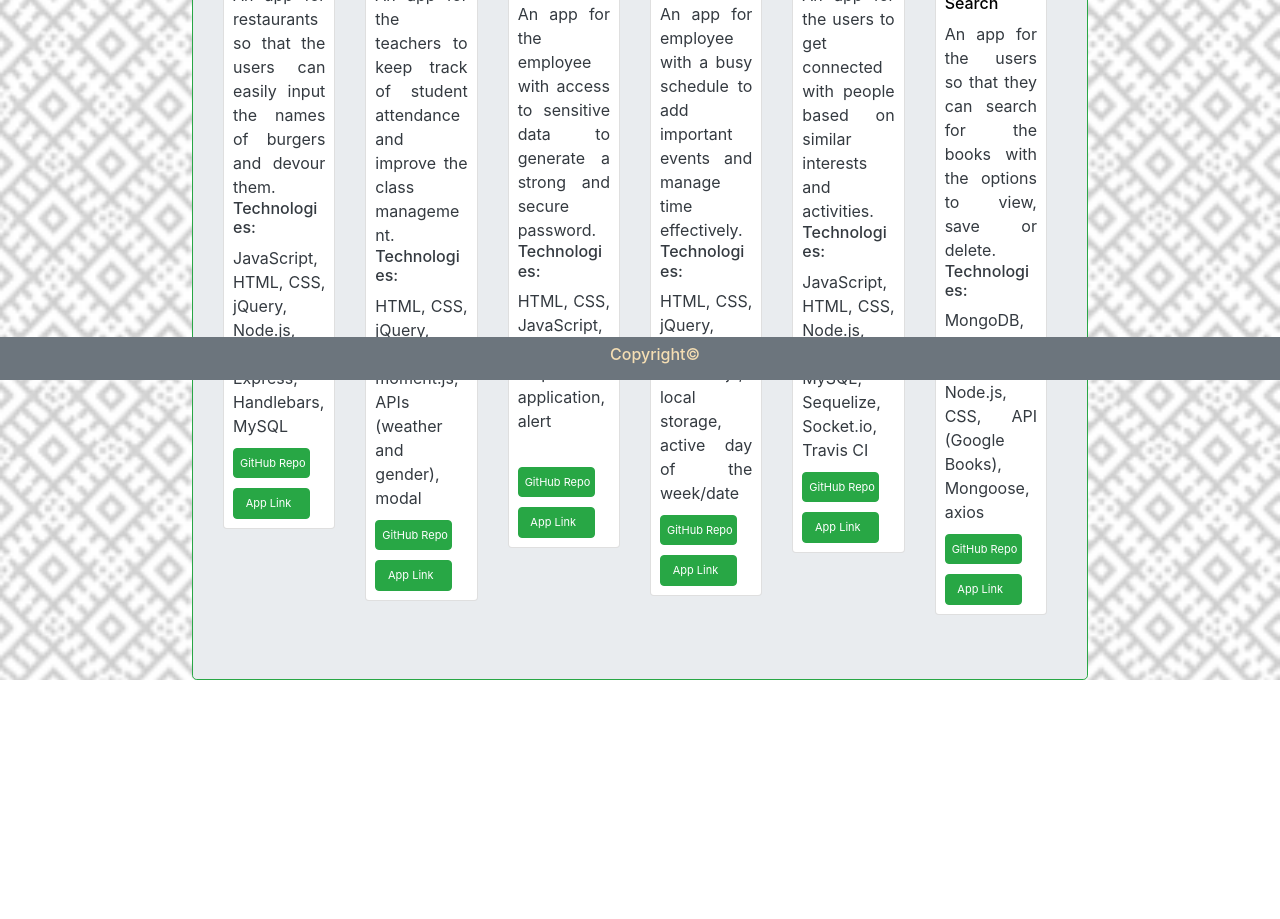
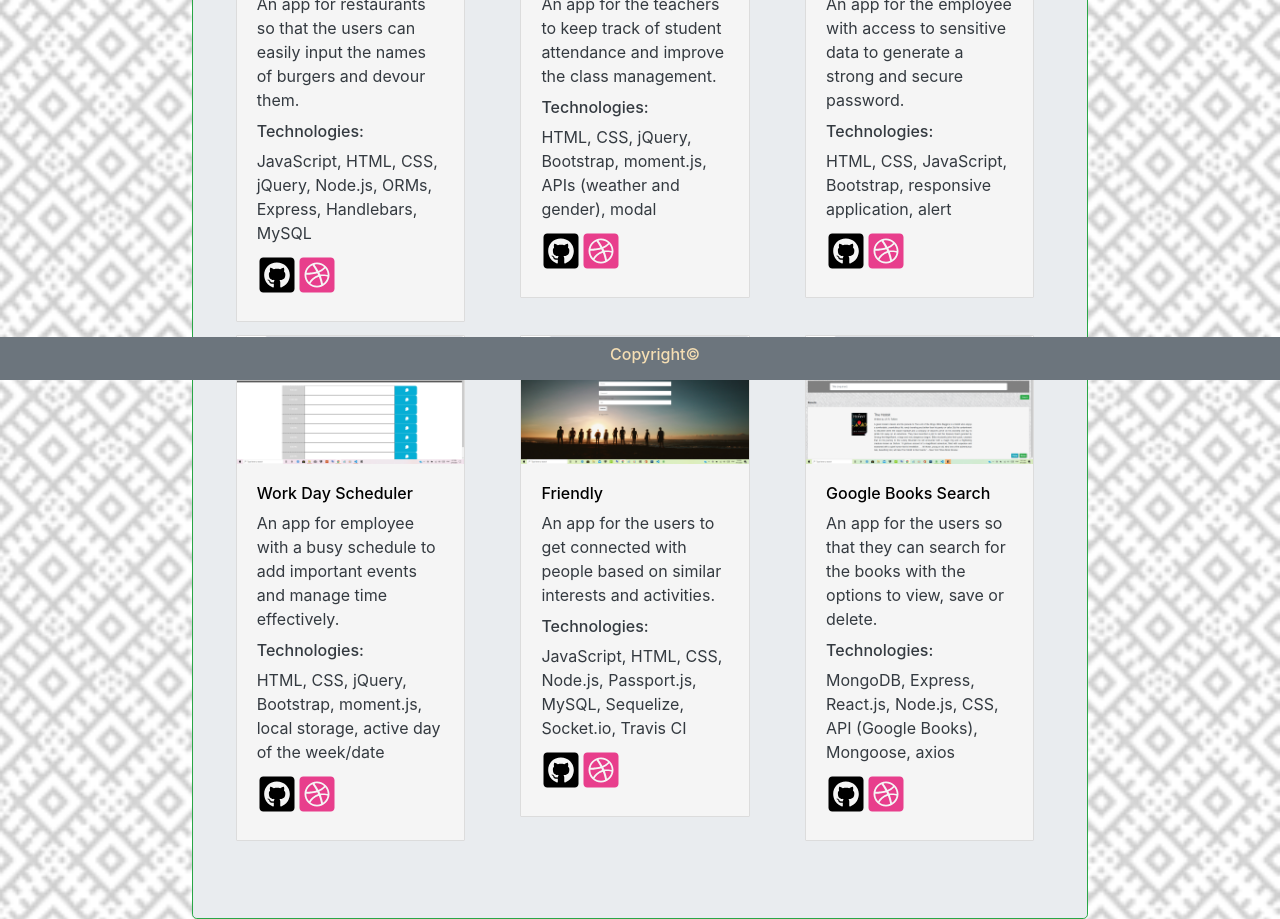
Before and after one commit to iwidener/Professional-Portfolio, a React (Create React App) app: page /Professional-Portfolio/portfolio in a window 1280 px wide. Shown: the part 420-1339 px from the top of the page. Before the commit the page ends 1100 px from the top, so only its background shows below. Built offline with nearby package versions, Linux system fonts and the light colour scheme.

Commit message:
Changed the style of cards with project info. Replaced buttons with icons.

```diff
--- a/src/App.js
+++ b/src/App.js
@@ -7,6 +7,10 @@ import Navbar from "./components/Navbar";
 import Home from "./pages/About";
 import Footer from "./components/Footer";
 import "./App.css";
+
+let val;
+val = window.scrollY;
+console.log(val);
 
 function App() {
   return (
--- a/src/components/Card/index.js
+++ b/src/components/Card/index.js
@@ -1,4 +1,6 @@
 import React from "react";
+import { FaDribbbleSquare } from "react-icons/fa";
+import { FaGithubSquare } from "react-icons/fa";
 import img1 from "./visual-presentation1.png";
 import img2 from "./visual-presentation2.png";
 import img3 from "./visual-presentation3.png";
@@ -12,7 +14,8 @@ function Card(props) {
 
         <div className="cards">
 
-            <div className="col-md-2">
+            <div className="col-md-4">
+
                 <div className="card" id="project1">
                     <img src={img1} alt="visual-presentation1" className="card-img-top" />
 
@@ -24,13 +27,19 @@ function Card(props) {
                             <h6 className="techno-title text-dark">Technologies:</h6>
                             <div className="techno-list">JavaScript, HTML, CSS, jQuery, Node.js, ORMs, Express, Handlebars, MySQL</div>
                         </div>
-                        <a href="https://github.com/iwidener/Burger" target="_blank" rel="noopener noreferrer" className="btn btn-success">GitHub Repo</a>
-                        <a href="https://floating-eyrie-38357.herokuapp.com/" target="_blank" rel="noopener noreferrer" className="btn btn-success">App Link</a>
+                        <a href="https://github.com/iwidener/Burger" target="_blank" rel="noopener noreferrer">
+                            <FaGithubSquare color="black" size="40px" />
+                        </a>
+                        <a href="https://burger-star.herokuapp.com/" target="_blank" rel="noopener noreferrer">
+                            <FaDribbbleSquare color="#e83e8c" size="40px" />
+                        </a>
+                        {/* <a href="https://github.com/iwidener/Burger" target="_blank" rel="noopener noreferrer" className="btn1 btn-success">GitHub Repo</a>
+                        <a href="https://burger-star.herokuapp.com/" target="_blank" rel="noopener noreferrer" className="btn2 btn-success">App Link</a> */}
                     </div>
                 </div>
             </div>
 
-            <div className="col-md-2">
+            <div className="col-md-4">
                 <div className="card" id="project2">
                     <img src={img2} alt="visual-presentation2" className="card-img-top" />
 
@@ -42,13 +51,19 @@ function Card(props) {
                             <h6 className="techno-title text-dark">Technologies:</h6>
                             <div className="techno-list">HTML, CSS, jQuery, Bootstrap, moment.js, APIs (weather and gender), modal</div>
                         </div>
-                        <a href="https://github.com/kayla8693/classroom-self-checkin" target="_blank" rel="noopener noreferrer" className="btn btn-success">GitHub Repo</a>
-                        <a href="https://kayla8693.github.io/classroom-self-checkin/" target="_blank" rel="noopener noreferrer" className="btn btn-success">App Link</a>
+                        <a href="https://github.com/kayla8693/classroom-self-checkin" target="_blank" rel="noopener noreferrer">
+                            <FaGithubSquare color="black" size="40px" />
+                        </a>
+                        <a href="https://kayla8693.github.io/classroom-self-checkin/" target="_blank" rel="noopener noreferrer">
+                            <FaDribbbleSquare color="#e83e8c" size="40px" />
+                        </a>
+                        {/* <a href="https://github.com/kayla8693/classroom-self-checkin" target="_blank" rel="noopener noreferrer" className="btn1 btn-success">GitHub Repo</a>
+                        <a href="https://kayla8693.github.io/classroom-self-checkin/" target="_blank" rel="noopener noreferrer" className="btn2 btn-success">App Link</a> */}
                     </div>
                 </div>
             </div>
 
-            <div className="col-md-2">
+            <div className="col-md-4">
                 <div className="card" id="project3">
                     <img src={img3} alt="visual-presentation3" className="card-img-top" />
 
@@ -58,17 +73,21 @@ function Card(props) {
                             An app for the employee with access to sensitive data to generate a strong and secure password.</div>
                         <div className="technologies">
                             <h6 className="techno-title text-dark">Technologies:</h6>
-                            <div className="techno-list">HTML, CSS, JavaScript, Bootstrap, responsive application, alert<br />
-                            <br />
-                            </div>
+                            <div className="techno-list">HTML, CSS, JavaScript, Bootstrap, responsive application, alert</div>
                         </div>
-                        <a href="https://github.com/iwidener/Password-Generator" target="_blank" rel="noopener noreferrer" className="btn btn-success">GitHub Repo</a>
-                        <a href="https://iwidener.github.io/Password-Generator/" target="_blank" rel="noopener noreferrer" className="btn btn-success">App Link</a>
+                        <a href="https://github.com/iwidener/Password-Generator" target="_blank" rel="noopener noreferrer">
+                            <FaGithubSquare color="black" size="40px" />
+                        </a>
+                        <a href="https://iwidener.github.io/Password-Generator/" target="_blank" rel="noopener noreferrer">
+                            <FaDribbbleSquare color="#e83e8c" size="40px" />
+                        </a>
+                        {/* <a href="https://github.com/iwidener/Password-Generator" target="_blank" rel="noopener noreferrer" className="btn1 btn-success">GitHub Repo</a>
+                        <a href="https://iwidener.github.io/Password-Generator/" target="_blank" rel="noopener noreferrer" className="btn2 btn-success">App Link</a> */}
                     </div>
                 </div>
             </div>
 
-            <div className="col-md-2">
+            <div className="col-md-4">
                 <div className="card" id="project4">
                     <img src={img4} alt="visual-presentation4" className="card-img-top" />
 
@@ -80,13 +99,19 @@ function Card(props) {
                             <h6 className="techno-title text-dark">Technologies:</h6>
                             <div className="techno-list">HTML, CSS, jQuery, Bootstrap, moment.js, local storage, active day of the week/date</div>
                         </div>
-                        <a href="https://github.com/iwidener/Work-Day-Scheduler" target="_blank" rel="noopener noreferrer" className="btn btn-success">GitHub Repo</a>
-                        <a href="https://iwidener.github.io/Work-Day-Scheduler/" target="_blank" rel="noopener noreferrer" className="btn btn-success">App Link</a>
+                        <a href="https://github.com/iwidener/Work-Day-Scheduler" target="_blank" rel="noopener noreferrer">
+                            <FaGithubSquare color="black" size="40px" />
+                        </a>
+                        <a href="https://iwidener.github.io/Work-Day-Scheduler/" target="_blank" rel="noopener noreferrer">
+                            <FaDribbbleSquare color="#e83e8c" size="40px" />
+                        </a>
+                        {/* <a href="https://github.com/iwidener/Work-Day-Scheduler" target="_blank" rel="noopener noreferrer" className="btn1 btn-success">GitHub Repo</a>
+                        <a href="https://iwidener.github.io/Work-Day-Scheduler/" target="_blank" rel="noopener noreferrer" className="btn2 btn-success">App Link</a> */}
                     </div>
                 </div>
             </div>
 
-            <div className="col-md-2">
+            <div className="col-md-4">
                 <div className="card" id="project5">
                     <img src={img5} alt="visual-presentation5" className="card-img-top" />
 
@@ -98,13 +123,19 @@ function Card(props) {
                             <h6 className="techno-title text-dark">Technologies:</h6>
                             <div className="techno-list">JavaScript, HTML, CSS, Node.js, Passport.js, MySQL, Sequelize,  Socket.io, Travis CI</div>
                         </div>
-                        <a href="https://github.com/iwidener/Project-2" target="_blank" rel="noopener noreferrer" className="btn btn-success">GitHub Repo</a>
-                        <a href="https://immense-garden-32852.herokuapp.com/" target="_blank" rel="noopener noreferrer" className="btn btn-success">App Link</a>
+                        <a href="https://github.com/iwidener/Project-2" target="_blank" rel="noopener noreferrer">
+                            <FaGithubSquare color="black" size="40px" />
+                        </a>
+                        <a href="https://immense-garden-32852.herokuapp.com/" target="_blank" rel="noopener noreferrer">
+                            <FaDribbbleSquare color="#e83e8c" size="40px" />
+                        </a>
+                        {/* <a href="https://github.com/iwidener/Project-2" target="_blank" rel="noopener noreferrer" className="btn1 btn-success">GitHub Repo</a>
+                        <a href="https://immense-garden-32852.herokuapp.com/" target="_blank" rel="noopener noreferrer" className="btn2 btn-success">App Link</a> */}
                     </div>
                 </div>
             </div>
 
-            <div className="col-md-2">
+            <div className="col-md-4">
                 <div className="card" id="project6">
                     <img src={img6} alt="visual-presentation6" className="card-img-top" />
 
@@ -116,12 +147,19 @@ function Card(props) {
                             <h6 className="techno-title text-dark">Technologies:</h6>
                             <div className="techno-list">MongoDB, Express, React.js, Node.js, CSS, API (Google Books), Mongoose, axios</div>
                         </div>
-                        <a href="https://github.com/iwidener/Google-Books-Search" target="_blank" rel="noopener noreferrer" className="btn btn-success">GitHub Repo</a>
-                        <a href="https://google-books-search-star.herokuapp.com/" target="_blank" rel="noopener noreferrer" className="btn btn-success">App Link</a>
+                        <a href="https://github.com/iwidener/Google-Books-Search" target="_blank" rel="noopener noreferrer">
+                            <FaGithubSquare color="black" size="40px" />
+                        </a>
+                        <a href="https://google-books-search-star.herokuapp.com/" target="_blank" rel="noopener noreferrer">
+                            <FaDribbbleSquare color="#e83e8c" size="40px" />
+                        </a>
+                        {/* <a href="https://github.com/iwidener/Google-Books-Search" target="_blank" rel="noopener noreferrer" className="btn1 btn-success">GitHub Repo</a>
+                        <a href="https://google-books-search-star.herokuapp.com/" target="_blank" rel="noopener noreferrer" className="btn2 btn-success">App Link</a> */}
                     </div>
                 </div>
             </div>
-        </div>
+
+        </div >
     );
 }
 
--- a/src/components/Card/style.css
+++ b/src/components/Card/style.css
@@ -1,36 +1,42 @@
+#project1.card,
+#project2.card,
+#project3.card,
+#project4.card,
+#project5.card,
+#project6.card
+ {
+    display: flex;
+    flex-wrap: wrap;
+    margin-left: 5%;
+    margin-right: 5%;
+    margin-bottom: 5%;
+    border-color: gainsboro;
+    border-radius: 1px;
+}
+
 .cards {
     display: flex;
-    width: auto;
     flex-wrap: wrap;
-    margin-top: 0px;
 }
 
 h6.title {
     color: black;
 }
 
-img.card-img-top {
-   width: 100%;
-   height: 130px;
+a.btn2.btn-success {
+    float: right;
+    font-size: 14px;
 }
-
-a.btn.btn-success {
-    width: 77px;
-    font-size: 11px;
-    margin-top: 10px;
-    margin-left: 0px;
-    margin-right: 5px;
-    padding-left: 6px;
-}
-
 div.card-body.text-dark {
-    padding: 9px;
+    background: whitesmoke;
 }
 
 div.card-text {
     font-size: 16px;
+    padding-bottom: 10px;
 }
 
 div.techno-list {
+    padding-bottom: 10px;
     font-size: 16px;
 }
--- a/src/components/Jumbotron/index.js
+++ b/src/components/Jumbotron/index.js
@@ -4,9 +4,9 @@ import "./style.css";
 function Jumbotron({ children }) {
   return (
     <div
-      style={{ clear: "both", textAlign: "justify" }}
-      className="jumbotron border border-success"
-    >
+      // style={{ clear: "both", textAlign: "justify" }}
+      className="jumbotron border border-success">
+
       {children}
     </div>
   );
--- a/src/components/Jumbotron/style.css
+++ b/src/components/Jumbotron/style.css
@@ -4,6 +4,6 @@ div.jumbotron {
     margin-right: 15%;
     padding-left: 30px;
     padding-right: 40px;
-    height: auto;
-    width: 70%;
+    /* height: auto;
+    width: 70%; */
 }
--- a/src/pages/Portfolio.js
+++ b/src/pages/Portfolio.js
@@ -2,6 +2,10 @@ import React from "react";
 import Jumbotron from "../components/Jumbotron";
 import Row from "../components/Row";
 import Card from "../components/Card";
+
+let val;
+val = window.scrollY;
+console.log(val);
 
 function About() {
     return (
```
